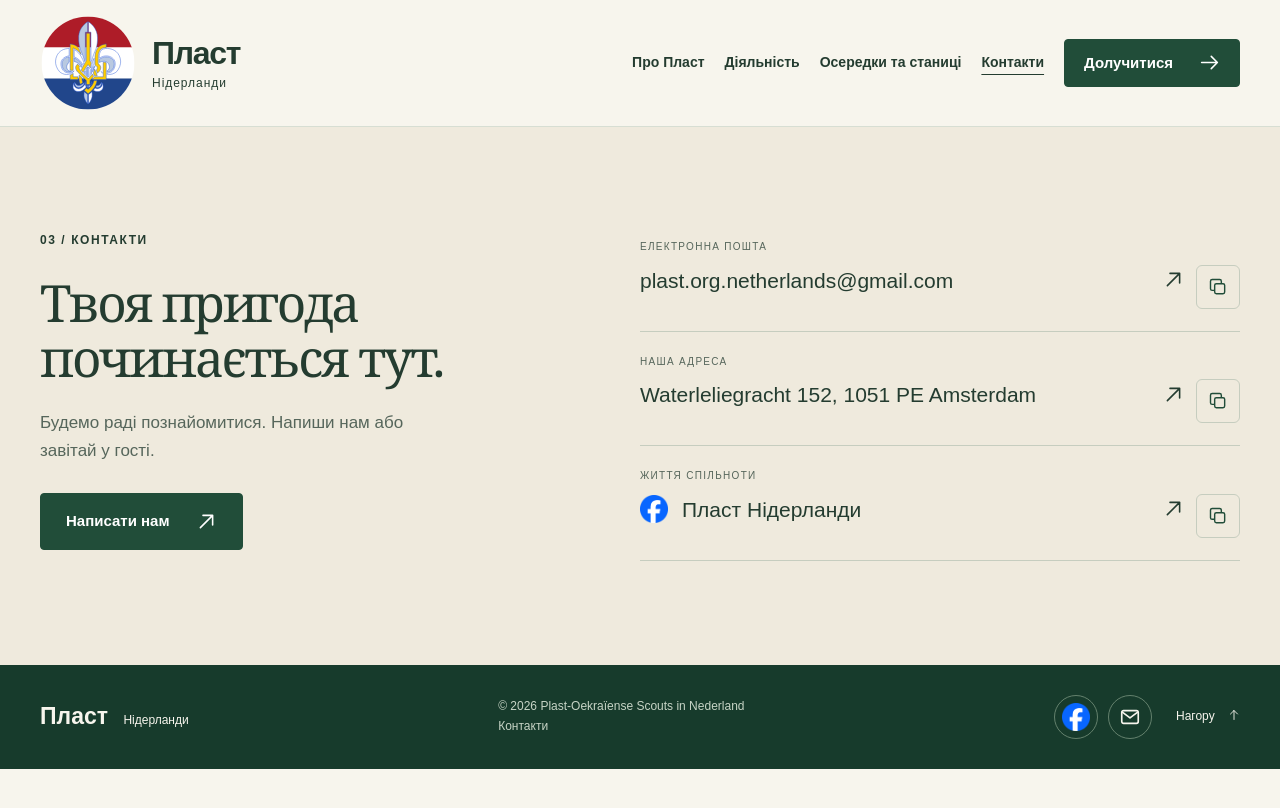
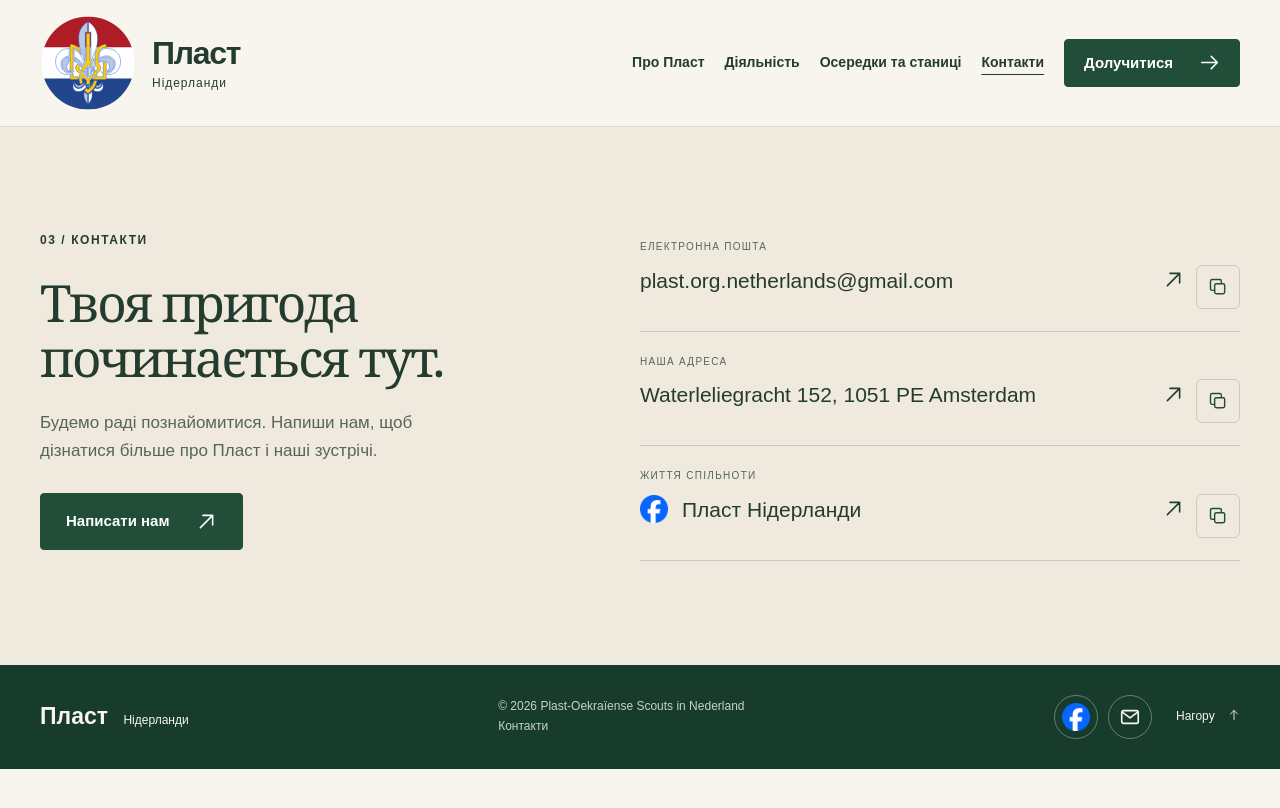
Before and after one commit to plast-nl/landing, a Jekyll site: the page built from contacts.html, in a window 1280 px wide. Shown: the top 808 px of the page. Built offline with Jekyll 4.4.1, drawn with Linux system fonts in a browser that asks for light colours; part of the change alters nothing that is shown.

Commit message:
Update site text with organization details and enhance contact information

```diff
--- a/_data/sitetext.yml
+++ b/_data/sitetext.yml
@@ -1,4 +1,10 @@
 # Ukrainian content for the current website.
+organisation:
+  legal-name: "Plast-Oekraïense Scouts in Nederland"
+  kvk: "94460574"
+  rsin: "866785838"
+  website: "https://plast-nl.org"
+
 header:
   eyebrow: "Пласт у Нідерландах"
   title: "Зростаємо разом. Відкриваємо світ."
@@ -41,7 +47,7 @@ services:
 contact:
   title: "Контакти"
   heading: "Твоя пригода починається тут."
-  text: "Будемо раді познайомитися. Напиши нам або завітай у гості."
+  text: "Будемо раді познайомитися. Напиши нам, щоб дізнатися більше про Пласт і наші зустрічі."
   section: contact
   address: "Waterleliegracht 152, 1051 PE Amsterdam"
   email-address: "plast.org.netherlands@gmail.com"
```
